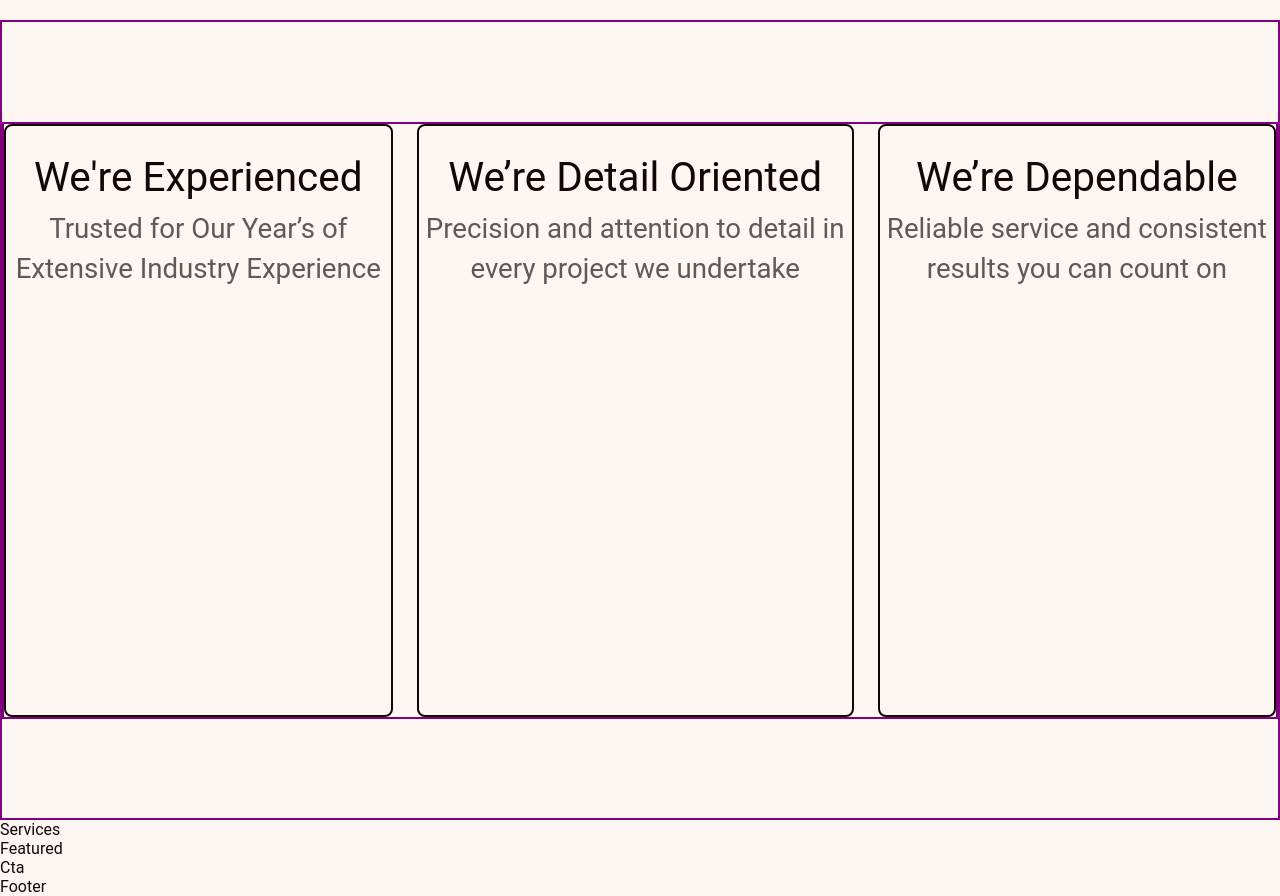
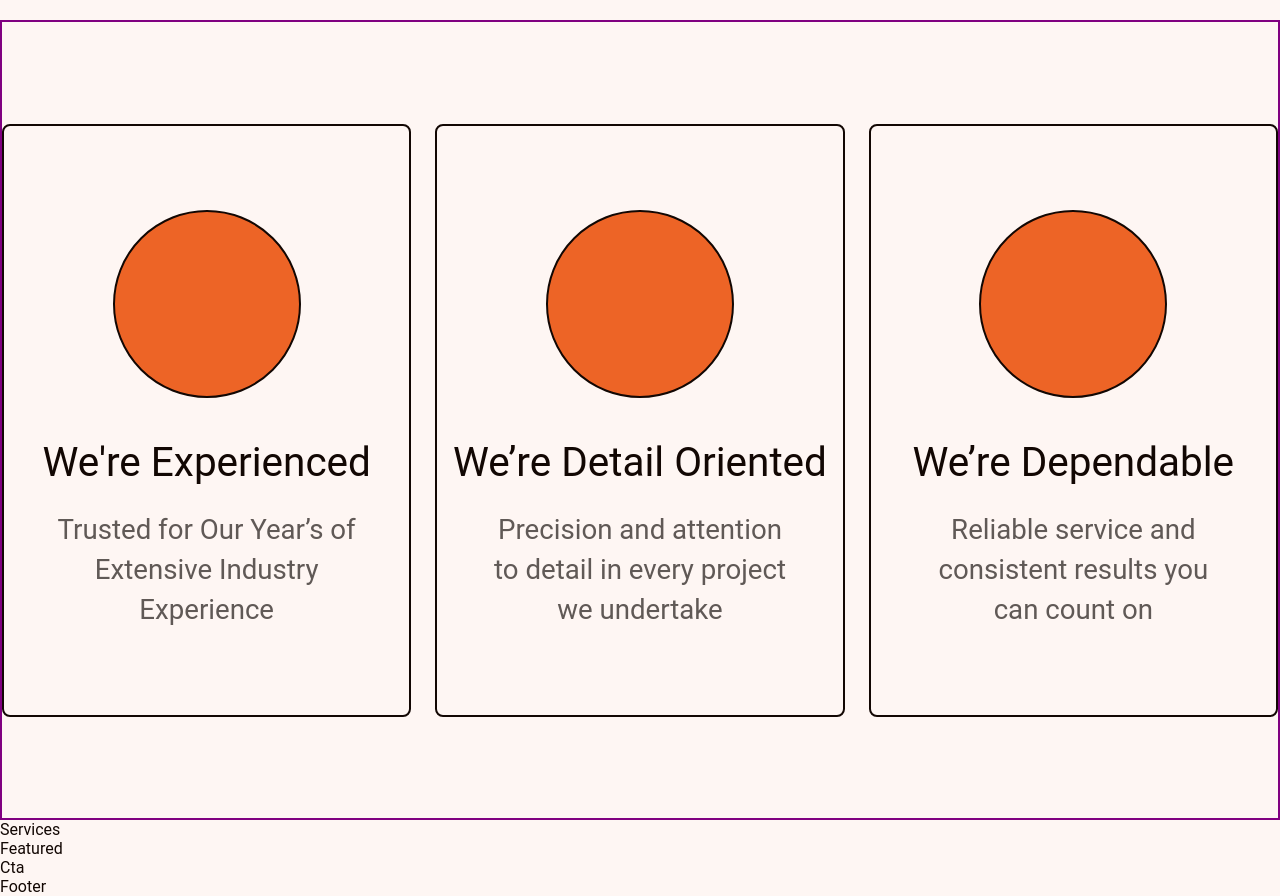
Before and after one commit to adinduokoro/Lizz-Will-Design, a React (Create React App) app: page / in a window 1280 px wide. Shown: the part 2140-3036 px from the top of the page. Built offline with nearby package versions, Linux system fonts and the light colour scheme.

Commit message:
About and Quality section is done.

```diff
--- a/src/components/about/About.module.css
+++ b/src/components/about/About.module.css
@@ -56,7 +56,6 @@
 .view-box-controls {
   margin-top: 2rem;
   margin-left: 2rem;
-  border: 2px solid green;
   display: flex;
   gap: 1.98rem;
 }
--- a/src/components/quality/Quality.js
+++ b/src/components/quality/Quality.js
@@ -7,7 +7,7 @@ const Quality = () => {
     <div className={styles["quality"]}>
       <div className={styles["quality-container"]}>
         {cards.map((card, index) => (
-          <div className={styles["card"]}>
+          <div className={styles["card"]} key={index}>
             <div className={styles["image-container"]}>
               <img src="" alt="" />
             </div>
--- a/src/components/quality/Quality.module.css
+++ b/src/components/quality/Quality.module.css
@@ -1,4 +1,4 @@
-.quality{
+.quality {
   border: 2px solid purple;
   min-height: 50rem;
   display: flex;
@@ -6,27 +6,48 @@
   justify-content: center;
 }
 
-.quality-container{
+.quality-container {
   width: 104.9375rem;
-  border: 2px solid purple;
   display: flex;
   justify-content: center;
   gap: 1.5rem;
 }
 
-.card{
+.card {
   text-align: center;
+  display: flex;
+  flex-direction: column;
+  align-items: center;
+  justify-content: center;
   max-width: 34rem;
-height: 37.0625rem;
-border-radius: 0.5rem;
-border: 2px solid #120703;
+  height: 37.0625rem;
+  border-radius: 0.5rem;
+  border: 2px solid var(--blackColor500);
+  background: var(--whiteColor500);
+  width: 100%;
+}
 
-background: #FEF6F3;
+.image-container{
+  width: 11.75rem;
+height: 11.75rem;
+margin-bottom: 2rem;
+border-radius: 100%;
+background-color: var(--primaryColorOrange500);
+border: 2px solid var(--blackColor500);
 
 }
 
-.title h3{
+.title h3 {
   font-size: 2.53rem;
-font-weight: 400;
-line-height: 4rem;
+  font-weight: 400;
+  line-height: 4rem;
+  margin-bottom: 1rem;
+  display: inline-block;
+  white-space: nowrap;
 }
+
+.description p{
+  width: 19.25rem;
+  display: inline-block;
+
+}
```
